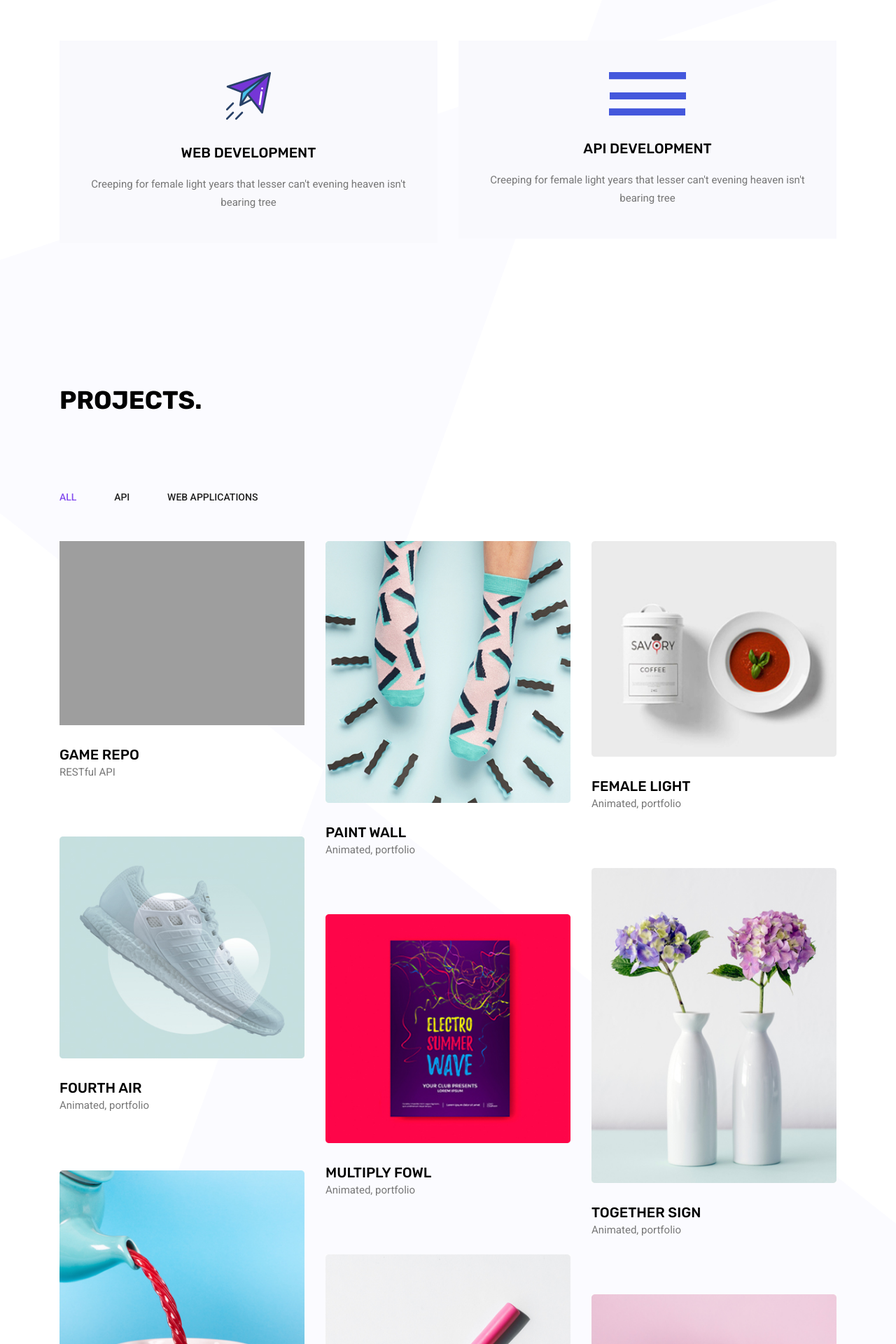
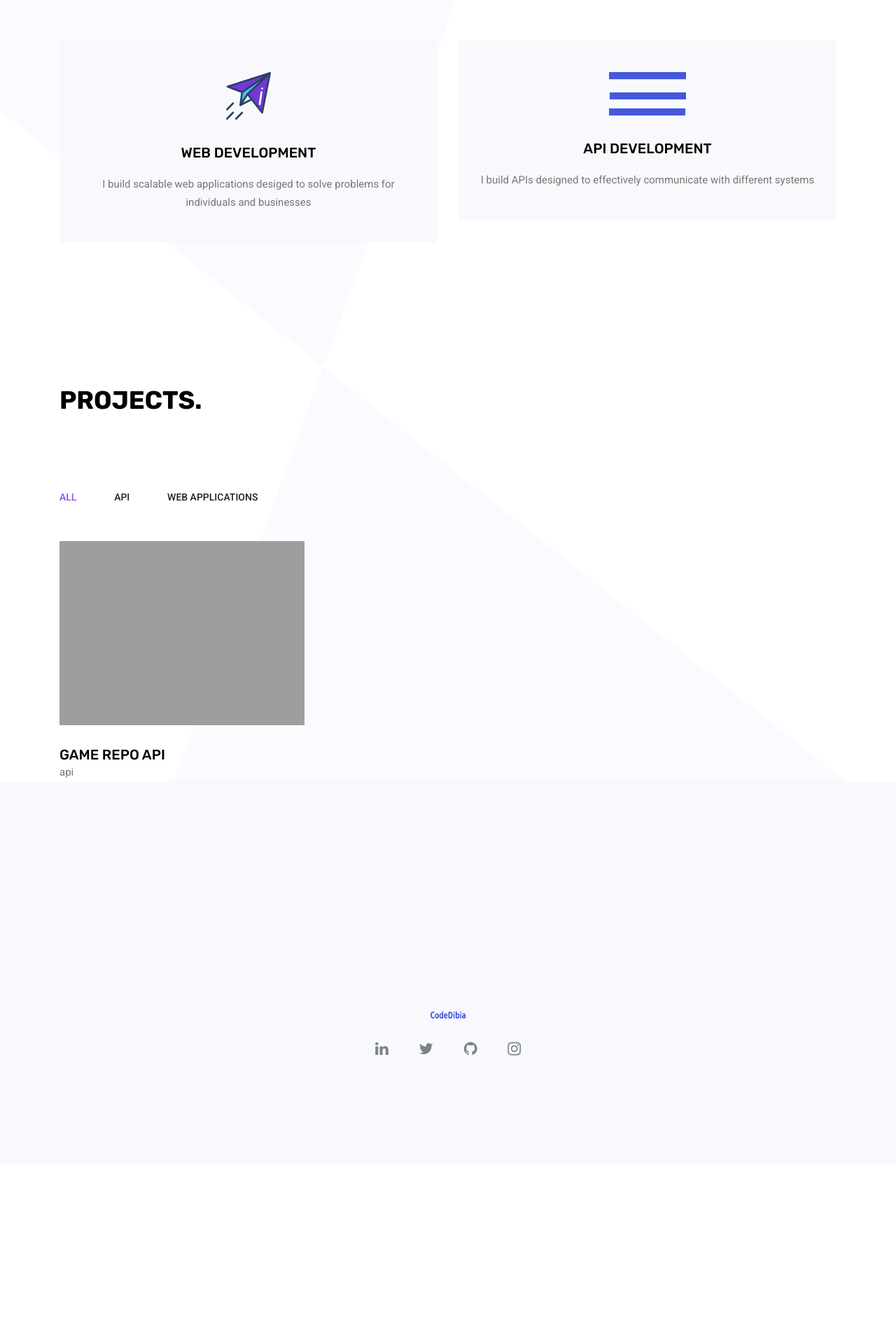
Before and after one commit to just-nibble/dynamic-portfolio, a Django app: page / in a window 1280 px wide. Shown: the part 1743-3663 px from the top of the page at 70% size. After the commit the page ends 3251 px from the top, so only its background shows below. Run offline with Django 3.2, Linux system fonts and the light colour scheme; data comes from the database, SQL or seed files in the repository; both versions use the stored data as it was after the commit; some libraries are stand-ins or nearby versions; grey boxes are pictures that could not be loaded.

Commit message:
made adding jobs dynamic

```diff
--- a/jobs/templates/index.html
+++ b/jobs/templates/index.html
@@ -78,14 +78,14 @@
 					<div class="feature_item">
 						<img src="{% static 'img/services/s3.png' %}" alt="">
 						<h4>Web development</h4>
-						<p>Creeping for female light years that lesser can't evening heaven isn't bearing tree</p>
+						<p>I build scalable web applications desiged to solve problems for individuals and businesses</p>
 					</div>
 				</div>
 				<div class="col-md-4 col-md-6">
 					<div class="feature_item">
 						<img src="{% static 'img/services/s4.png' %}" alt="">
 						<h4>API Development</h4>
-						<p>Creeping for female light years that lesser can't evening heaven isn't bearing tree</p>
+						<p>I build APIs designed to effectively communicate with different systems</p>
 					</div>
 				</div>
 			</div>
@@ -113,159 +113,25 @@
 
 			<div class="filters-content">
 				<div class="row portfolio-grid justify-content-center">
-					<div class="col-lg-4 col-md-6 all web">
+					{% for job in jobs  %}
+						<div class="col-lg-4 col-md-6 all {{ job.job_type }}">
 							<div class="portfolio_box">
 								<div class="single_portfolio">
-								<img class="img-fluid w-100" src="img/portfolio/p1.png" alt="">
+									<img class="img-fluid w-100" src="https://res.cloudinary.com/ddi4ayhed/image/upload/v1614275208/{{ job.job_image }}" alt="">
 									<div class="overlay"></div>
-								<a href="img/portfolio/p1.png" class="img-gal">
+									<a href="{{ job.job_image }}" class="img-gal">
 										<div class="icon">
 											<span class="lnr lnr-cross"></span>
 										</div>
 									</a>
 								</div>
 								<div class="short_info">
-								<h4><a href="portfolio-details.html">Game Repo</a></h4>
-								<p>RESTful API</p>
+									<h4><a href="portfolio-details.html">{{ job.job_name }}</a></h4>
+									<p>{{ job.job_type }}</p>
 								</div>
 							</div>
 						</div>
-					<div class="col-lg-4 col-md-6 all api">
-						<div class="portfolio_box">
-							<div class="single_portfolio">
-								<img class="img-fluid w-100" src="img/portfolio/p2.jpg" alt="">
-								<div class="overlay"></div>
-								<a href="img/portfolio/p2.jpg" class="img-gal">
-									<div class="icon">
-										<span class="lnr lnr-cross"></span>
-									</div>
-								</a>
-							</div>
-							<div class="short_info">
-								<h4><a href="portfolio-details.html">Paint wall</a></h4>
-								<p>Animated, portfolio</p>
-							</div>
-						</div>
-					</div>
-					<div class="col-lg-4 col-md-6 all web">
-						<div class="portfolio_box">
-							<div class="single_portfolio">
-								<img class="img-fluid w-100" src="img/portfolio/p3.jpg" alt="">
-								<div class="overlay"></div>
-								<a href="img/portfolio/p3.jpg" class="img-gal">
-									<div class="icon">
-										<span class="lnr lnr-cross"></span>
-									</div>
-								</a>
-							</div>
-							<div class="short_info">
-								<h4><a href="portfolio-details.html">female light</a></h4>
-								<p>Animated, portfolio</p>
-							</div>
-						</div>
-					</div>
-					<div class="col-lg-4 col-md-6 all api">
-						<div class="portfolio_box">
-							<div class="single_portfolio">
-								<img class="img-fluid w-100" src="img/portfolio/p4.jpg" alt="">
-								<div class="overlay"></div>
-								<a href="img/portfolio/p4.jpg" class="img-gal">
-									<div class="icon">
-										<span class="lnr lnr-cross"></span>
-									</div>
-								</a>
-							</div>
-							<div class="short_info">
-								<h4><a href="portfolio-details.html">fourth air</a></h4>
-								<p>Animated, portfolio</p>
-							</div>
-						</div>
-					</div>
-					<div class="col-lg-4 col-md-6 all following">
-						<div class="portfolio_box">
-							<div class="single_portfolio">
-								<img class="img-fluid w-100" src="img/portfolio/p6.jpg" alt="">
-								<div class="overlay"></div>
-								<a href="img/portfolio/p5.jpg" class="img-gal">
-									<div class="icon">
-										<span class="lnr lnr-cross"></span>
-									</div>
-								</a>
-							</div>
-							<div class="short_info">
-								<h4><a href="portfolio-details.html">together sign</a></h4>
-								<p>Animated, portfolio</p>
-							</div>
-						</div>
-					</div>
-					<div class="col-lg-4 col-md-6 all upcoming">
-						<div class="portfolio_box">
-							<div class="single_portfolio">
-								<img class="img-fluid w-100" src="img/portfolio/p5.jpg" alt="">
-								<div class="overlay"></div>
-								<a href="img/portfolio/p6.jpg" class="img-gal">
-									<div class="icon">
-										<span class="lnr lnr-cross"></span>
-									</div>
-								</a>
-							</div>
-							<div class="short_info">
-								<h4><a href="portfolio-details.html">multiply fowl</a></h4>
-								<p>Animated, portfolio</p>
-							</div>
-						</div>
-					</div>
-					<div class="col-lg-4 col-md-6 all upcoming following">
-						<div class="portfolio_box">
-							<div class="single_portfolio">
-								<img class="img-fluid w-100" src="img/portfolio/p7.jpg" alt="">
-								<div class="overlay"></div>
-								<a href="img/portfolio/p7.jpg" class="img-gal">
-									<div class="icon">
-										<span class="lnr lnr-cross"></span>
-									</div>
-								</a>
-							</div>
-							<div class="short_info">
-								<h4><a href="portfolio-details.html">green heaven</a></h4>
-								<p>Animated, portfolio</p>
-							</div>
-						</div>
-					</div>
-					<div class="col-lg-4 col-md-6 all following">
-						<div class="portfolio_box">
-							<div class="single_portfolio">
-								<img class="img-fluid w-100" src="img/portfolio/p8.jpg" alt="">
-								<div class="overlay"></div>
-								<a href="img/portfolio/p8.jpg" class="img-gal">
-									<div class="icon">
-										<span class="lnr lnr-cross"></span>
-									</div>
-								</a>
-							</div>
-							<div class="short_info">
-								<h4>fly male</h4>
-								<p>Animated, portfolio</p>
-							</div>
-						</div>
-					</div>
-					<div class="col-lg-4 col-md-6 all upcoming">
-						<div class="portfolio_box">
-							<div class="single_portfolio">
-								<img class="img-fluid w-100" src="img/portfolio/p9.jpg" alt="">
-								<div class="overlay"></div>
-								<a href="img/portfolio/p9.jpg" class="img-gal">
-									<div class="icon">
-										<span class="lnr lnr-cross"></span>
-									</div>
-								</a>
-							</div>
-							<div class="short_info">
-								<h4><a href="portfolio-details.html">season face</a></h4>
-								<p>Animated, portfolio</p>
-							</div>
-						</div>
-					</div>
+					{% endfor %}
 				</div>
 			</div>
 		</div>
--- a/portfolio/settings.py
+++ b/portfolio/settings.py
@@ -11,10 +11,8 @@ https://docs.djangoproject.com/en/3.0/ref/settings/
 """
 
 import os
-import cloudinary
-import cloudinary.api
-import cloudinary.uploader
-from . secret import SECRET_KEY
+
+from . secret import SECRET_KEY, CLOUDINARY_CONFIG
 
 # Build paths inside the project like this: os.path.join(BASE_DIR, ...)
 BASE_DIR = os.path.dirname(os.path.dirname(os.path.abspath(__file__)))
```
Also changed, not shown: db.sqlite3. Lines whose indentation alone changed are shown as unchanged.
